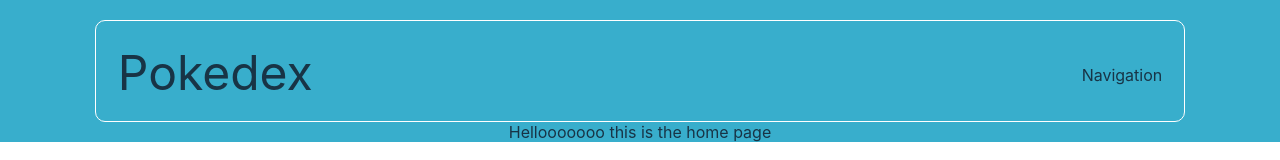
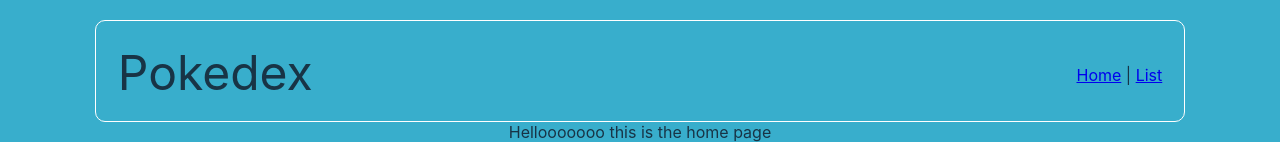
Before and after one commit to jena-boehm/lab-03-pokedex, a React (Create React App) app: page / in a window 1280 px wide. Shown: the top 160 px of the page. Built offline with nearby package versions, Linux system fonts and the light colour scheme.

Commit message:
Add navigation links

```diff
--- a/src/Header.js
+++ b/src/Header.js
@@ -5,7 +5,12 @@
         return (
             <div className="header">
                 <div className="header-title">Pokedex</div>
-                <div className="navigation">Navigation</div>
+                <div className="navigation">
+                    <a href="/">Home</a>
+                    <span> | </span>
+                    <a href="/list">List</a>
+
+                </div>
             </div>
         )
     }
```
